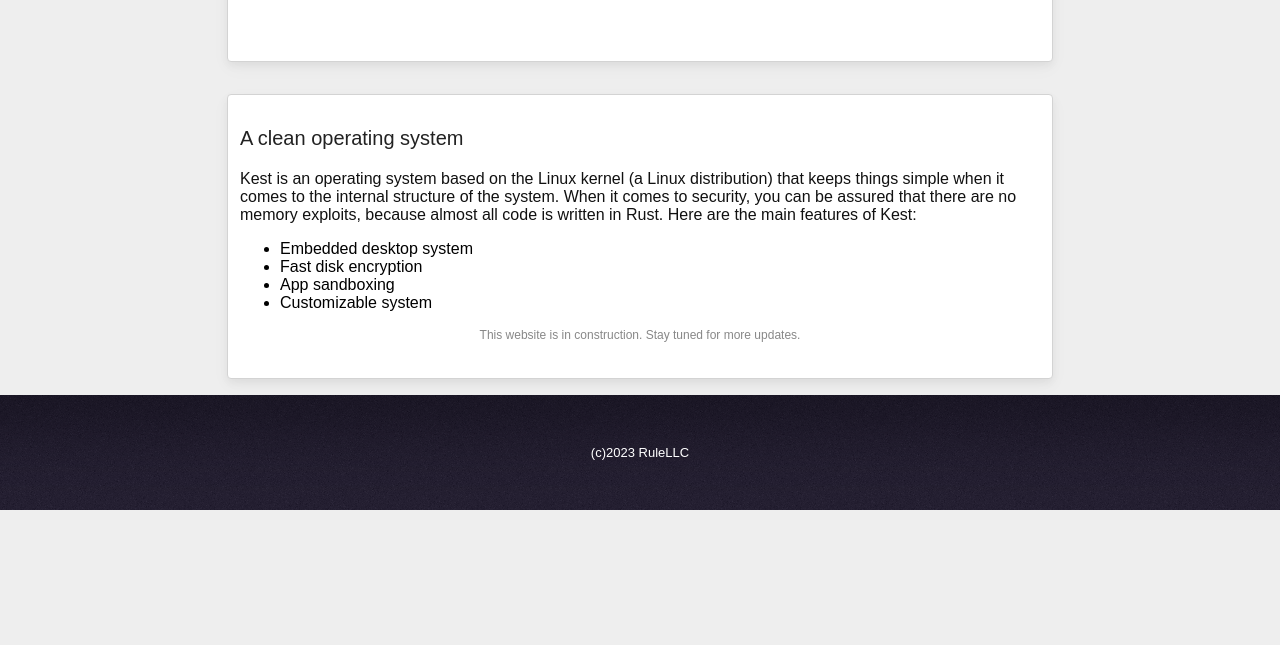
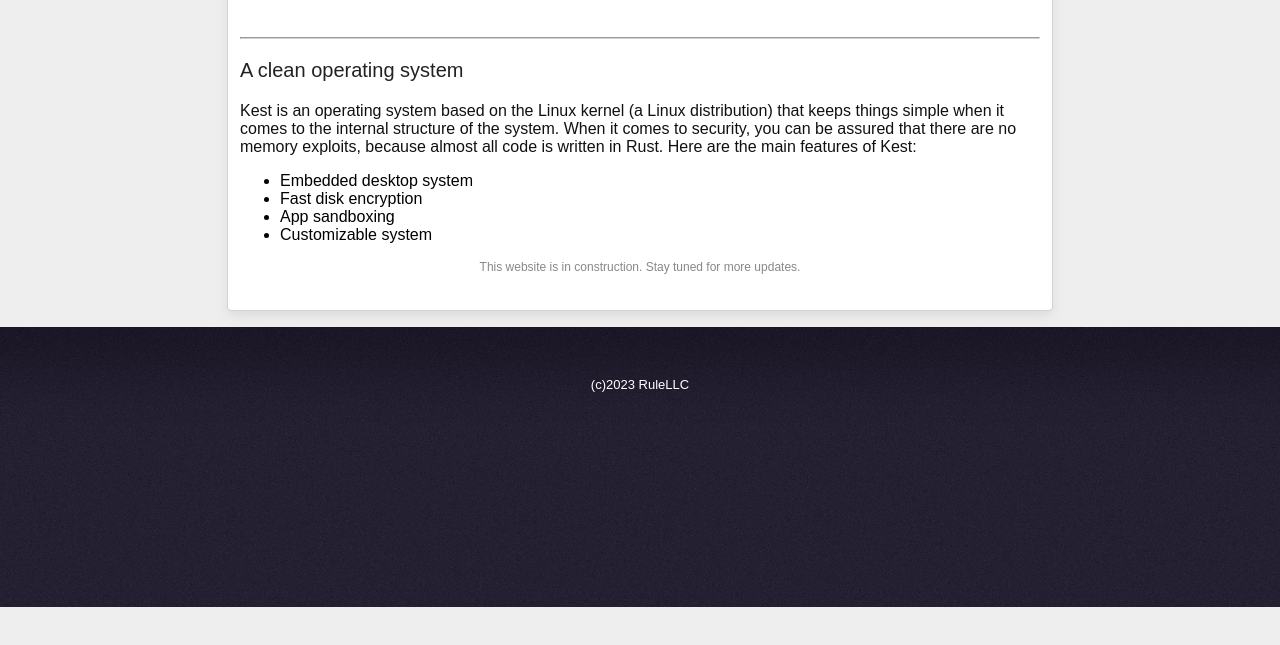
Before and after one commit to RuleLLC/RuleLLC.github.io, a plain HTML site: page index.html in a window 1280 px wide. Shown: the part 133-778 px from the top of the page. Drawn offline with Linux system fonts and the light colour scheme.

Commit message:
autopush script

```diff
--- a/index.html
+++ b/index.html
@@ -1,12 +1,13 @@
 <!DOCTYPE html>
+<!----><!----><!---->
+<!----><!----><!---->
+<!----><!----><!---->
 <head>
 <link rel="stylesheet" href="style.css" />
 <title>Kest</title>
 </head>
 <body>
-    <div class="box"><p id="title">Kest</p></div>
-    <div class="box"><!--<img class="oeoe" src="rule.png">--><p class="subtitle">A clean operating system</p><p class="subsubtitle">
-    Kest is an operating system based on the Linux kernel (a Linux distribution) that keeps things simple when it comes to the internal structure of the system. When it comes to security, you can be assured that there are no memory exploits, because almost all code is written in Rust. Here are the main features of Kest:
+<div class="box"><p id="title">Kest</p><hr><!--<img class="oeoe" src="rule.png">--><p class="subtitle">A clean operating system</p><p class="subsubtitle">Kest is an operating system based on the Linux kernel (a Linux distribution) that keeps things simple when it comes to the internal structure of the system. When it comes to security, you can be assured that there are no memory exploits, because almost all code is written in Rust. Here are the main features of Kest:
 </p>
 <ul>
 <li>Embedded desktop system</li>
@@ -18,6 +19,6 @@
 <p id="iip">This website is in construction. Stay tuned for more updates.</p>
 
 </div>
-    <div id="footer">(c)2023 RuleLLC</div>
+<div id="footer">(c)2023 RuleLLC</br></br></br></br></br></br></br></br></br></br></br></br></div>
 </body>
 </html>
--- a/style.css
+++ b/style.css
@@ -94,7 +94,6 @@ legend{
 }
 
 hr{
-	border:none;
 	border-bottom:1px solid lightgrey;
 }
 
```
Lines whose indentation alone changed are shown as unchanged.
